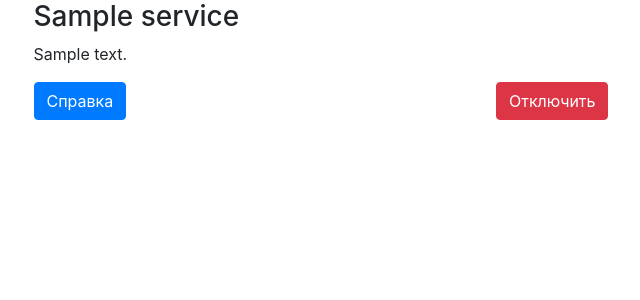
After one commit to sloosli/GazpomApiHackaton, a Flask app: page /partner/api_list in a window 1280 px wide. The commit adds this page. Shown: the top 300 px of the page, without its empty margins (159-799 px from the left). Run offline with Flask 2, Linux system fonts and the light colour scheme; a user stored in the database is signed in; tables that the repository leaves empty hold one stand-in row (values such as "Sample post"); parts of the project's set-up code (start-up, migrations or seed data) failed here and were passed over.

Commit message:
partner api list, add, delete services

```diff
--- a/main_app/__init__.py
+++ b/main_app/__init__.py
@@ -20,6 +20,9 @@ app.register_blueprint(public_bp)
 from .routes.auth import bp as auth_bp
 app.register_blueprint(auth_bp)
 
+from .routes.partner import bp as partner_bp
+app.register_blueprint(partner_bp)
+
 files = os.listdir(os.path.abspath(os.path.dirname(__file__)) + "/routes/api")
 modules = filter(lambda x: x.endswith('.py'), files)
 for m in modules:
--- a/main_app/models/models.py
+++ b/main_app/models/models.py
@@ -13,6 +13,22 @@ access_table = db.Table(
 )
 
 
+class Service(db.Model):
+    __tablename__ = 'services'
+    id = db.Column(db.Integer, primary_key=True)
+    name = db.Column(db.String(32), index=True, unique=True)
+    base_url = db.Column(db.String(64), index=True, unique=True)
+    description = db.Column(db.String(256))
+
+    @property
+    def help_url(self):
+        return self.base_url + "/help"
+
+    @property
+    def demo_url(self):
+        return self.base_url + "/demo"
+
+
 class User(UserMixin, db.Model):
     __tablename__ = 'users'
     id = db.Column(db.Integer, primary_key=True)
@@ -25,6 +41,11 @@ class User(UserMixin, db.Model):
                                          secondary=access_table,
                                          lazy='dynamic',
                                          backref=db.backref('users', lazy='dynamic'))
+
+    @property
+    def other_services(self):
+        ids = [item.id for item in self.available_services]
+        return Service.query.filter(~Service.id.in_(ids))
 
     def set_password(self, password):
         self.password_hash = generate_password_hash(password)
@@ -68,19 +89,3 @@ class User(UserMixin, db.Model):
 @login.user_loader
 def load_user(id):
     return User.query.get(int(id))
-
-
-class Service(db.Model):
-    __tablename__ = 'services'
-    id = db.Column(db.Integer, primary_key=True)
-    name = db.Column(db.String(32), index=True, unique=True)
-    base_url = db.Column(db.String(64), index=True, unique=True)
-    description = db.Column(db.String(256))
-
-    @property
-    def help_url(self):
-        return self.base_url + "/help"
-
-    @property
-    def demo_url(self):
-        return self.base_url + "/demo"
--- a/main_app/routes/auth.py
+++ b/main_app/routes/auth.py
@@ -14,10 +14,7 @@ def login():
         flash('Неправильное имя пользователя или пароль')
         return redirect(url_for('auth.login_get'))
     login_user(user)
-    next_page = data.get('next_page')
-    if not next_page or url_parse(next_page).netloc != '':
-        next_page = url_for('community.index')
-    return redirect(next_page)
+    return redirect(url_for('partner.api_list'))
 
 
 @bp.route('/login', methods=['GET'])
--- /dev/null
+++ b/main_app/routes/partner.py
@@ -0,0 +1,42 @@
+from flask import Blueprint, render_template, redirect, url_for
+from flask_login import login_required, current_user
+from main_app.models import User, Service
+from main_app import db
+
+bp = Blueprint("partner", __name__, url_prefix="/partner")
+
+
+@bp.route('/api_list')
+@login_required
+def api_list():
+    available_services = current_user.available_services.all()
+    other_services = current_user.other_services.all()
+    return render_template("partner/api_list.html",
+                           available_services=available_services,
+                           other_services=other_services)
+
+
+@bp.route('/stats')
+@login_required
+def stats():
+    pass
+
+
+@bp.route('/service_add/<service_id>')
+@login_required
+def service_add(service_id):
+    if not current_user.available_services.filter_by(id=service_id).first():
+        service = Service.query.filter_by(id=service_id).first_or_404()
+        current_user.available_services.append(service)
+        db.session.commit()
+    return redirect(url_for('partner.api_list'))
+
+
+@bp.route('/service_delete/<service_id>')
+@login_required
+def service_delete(service_id):
+    if current_user.available_services.filter_by(id=service_id).first():
+        service = Service.query.filter_by(id=service_id).first_or_404()
+        current_user.available_services.remove(service)
+        db.session.commit()
+    return redirect(url_for('partner.api_list'))
--- a/main_app/templates/base.html
+++ b/main_app/templates/base.html
@@ -7,6 +7,7 @@
        <link rel="stylesheet" type="text/css" href="/static/style.css">
     </head>
     <body>
+
         {% with messages = get_flashed_messages() %}
         {% if messages %}
             {% for message in messages %}
--- /dev/null
+++ b/main_app/templates/partner/api_list.html
@@ -0,0 +1,42 @@
+{% extends 'base.html' %}
+
+{% block app_content %}
+<div class="other-api-list">
+    <div class="container-fluid">
+        {% for service in available_services %}
+        <div class="row">
+            <div class="col-1"></div>
+            <div class="col-10">
+                <h3>{{ service.name }}</h3>
+                <p class="description">{{ service.description }}</p>
+                <div class="row">
+                    <div class="col-6">
+                        <a class="btn btn-primary" href="{{ service.base_url + '/help' }}">Справка</a>
+                    </div>
+                    <div class="col-6">
+                        <a class="btn btn-danger" href="{{ url_for('partner.service_delete', service_id=service.id) }}">Отключить</a>
+                    </div>
+                </div>
+            </div>
+        </div>
+        {% endfor %}
+        {% for service in other_services %}
+        <div class="row">
+            <div class="col-1"></div>
+            <div class="col-10">
+                <h3>{{ service.name }}</h3>
+                <p class="description">{{ service.description }}</p>
+                <div class="row">
+                    <div class="col-6">
+                        <a class="btn btn-primary" href="{{ service.base_url + '/help' }}">Справка</a>
+                    </div>
+                    <div class="col-6">
+                        <a class="btn btn-success" href="{{ url_for('partner.service_add', service_id=service.id) }}">Подключить</a>
+                    </div>
+                </div>
+            </div>
+        </div>
+        {% endfor %}
+    </div>
+</div>
+{% endblock %}
--- a/main_app/templates/public/api_list.html
+++ b/main_app/templates/public/api_list.html
@@ -9,7 +9,7 @@
             <div class="col-10">
                 <h3>{{ service.name }}</h3>
                 <p class="description">{{ service.description }}</p>
-                <a class="btn btn-primary" href="{{ service.base_url + '/help' }}">{{ service.base_url + '/help' }}</a>
+                <a class="btn btn-primary" href="{{ service.base_url + '/help' }}">Справка</a>
             </div>
         </div>
         {% endfor %}
```
Also changed, not shown: main_app/routes/api/test_api1.py (added, +25 -0 lines), main_app/routes/api/test_api2.py (added, +25 -0 lines).
